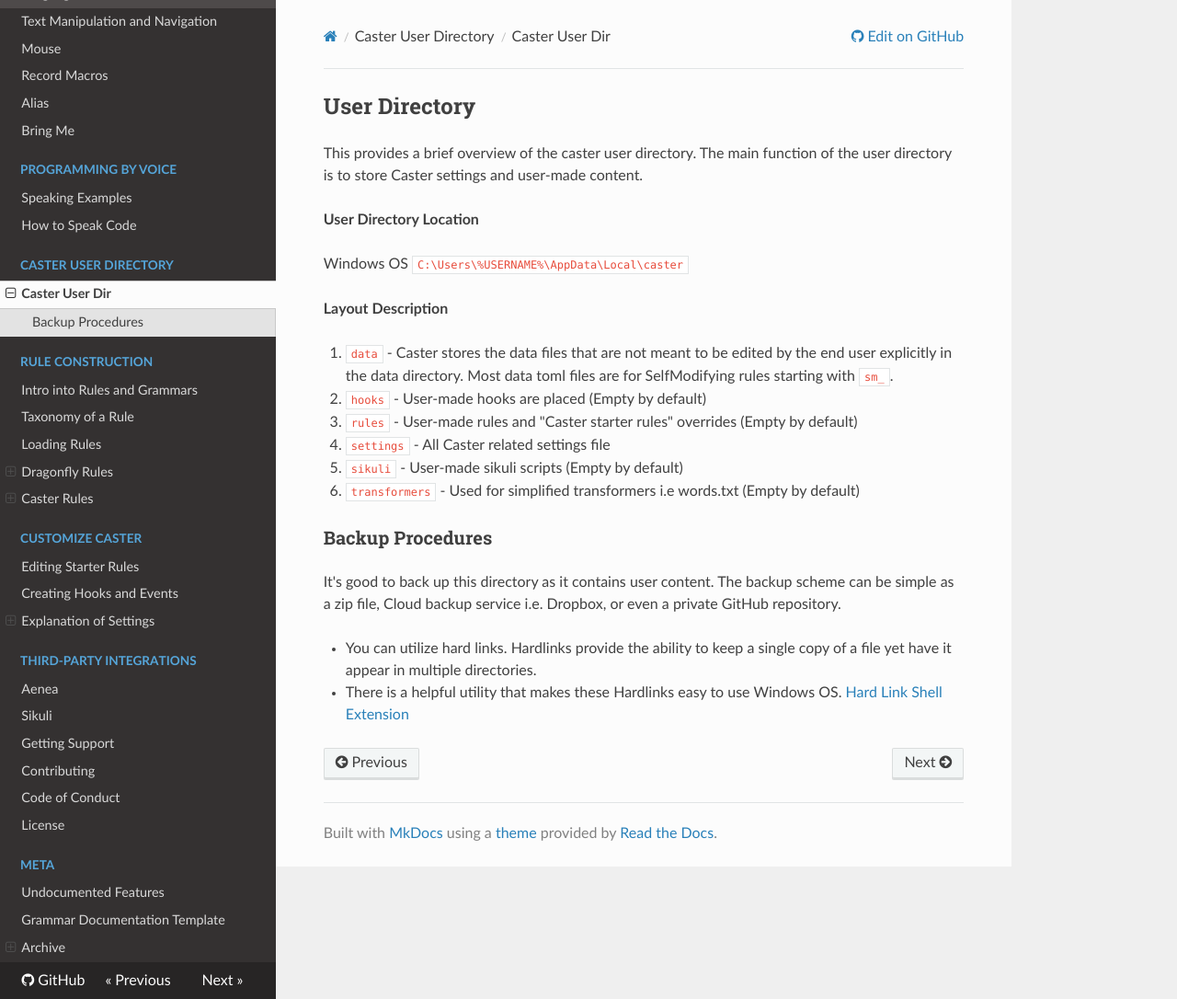
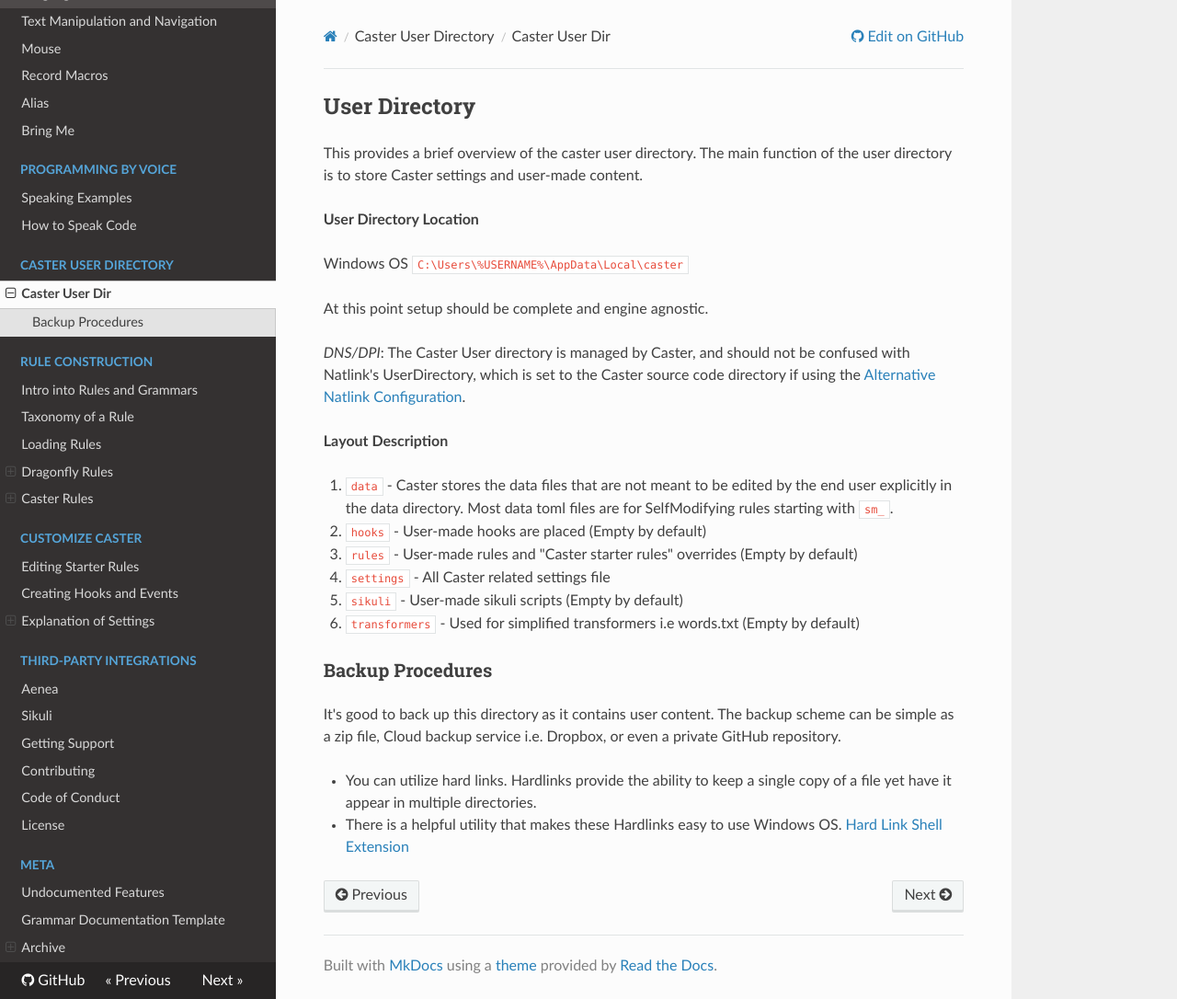
Before and after one commit to dictation-toolbox/Caster, an MkDocs documentation site: the page built from docs/readthedocs/User_Dir/Caster_User_Dir.md, in a window 1280 px wide and 1086 px high. Shown: the whole window at 92% size. Built offline with MkDocs 1.6.1, drawn with Linux system fonts in a browser that asks for light colours; nearby versions of some CDN libraries; comment, search, counter and statistics services are not loaded.

Commit message:
Clarified Caster vs Natlink User directory docs (#792)

```diff
--- a/docs/readthedocs/User_Dir/Caster_User_Dir.md
+++ b/docs/readthedocs/User_Dir/Caster_User_Dir.md
@@ -5,6 +5,10 @@ This provides a brief overview of the caster user directory. The main function o
 **User Directory Location**
 
 Windows  OS `C:\Users\%USERNAME%\AppData\Local\caster`
+
+At this point setup should be complete and engine agnostic.
+
+*DNS/DPI*: The Caster User directory is managed by Caster, and should not be confused with Natlink's UserDirectory, which is set to the Caster source code directory if using the [Alternative Natlink Configuration](https://caster.readthedocs.io/en/latest/readthedocs/Installation/Dragon_NaturallySpeaking/#-alternative-natlink-configuration).
 
 **Layout  Description**
 
```
